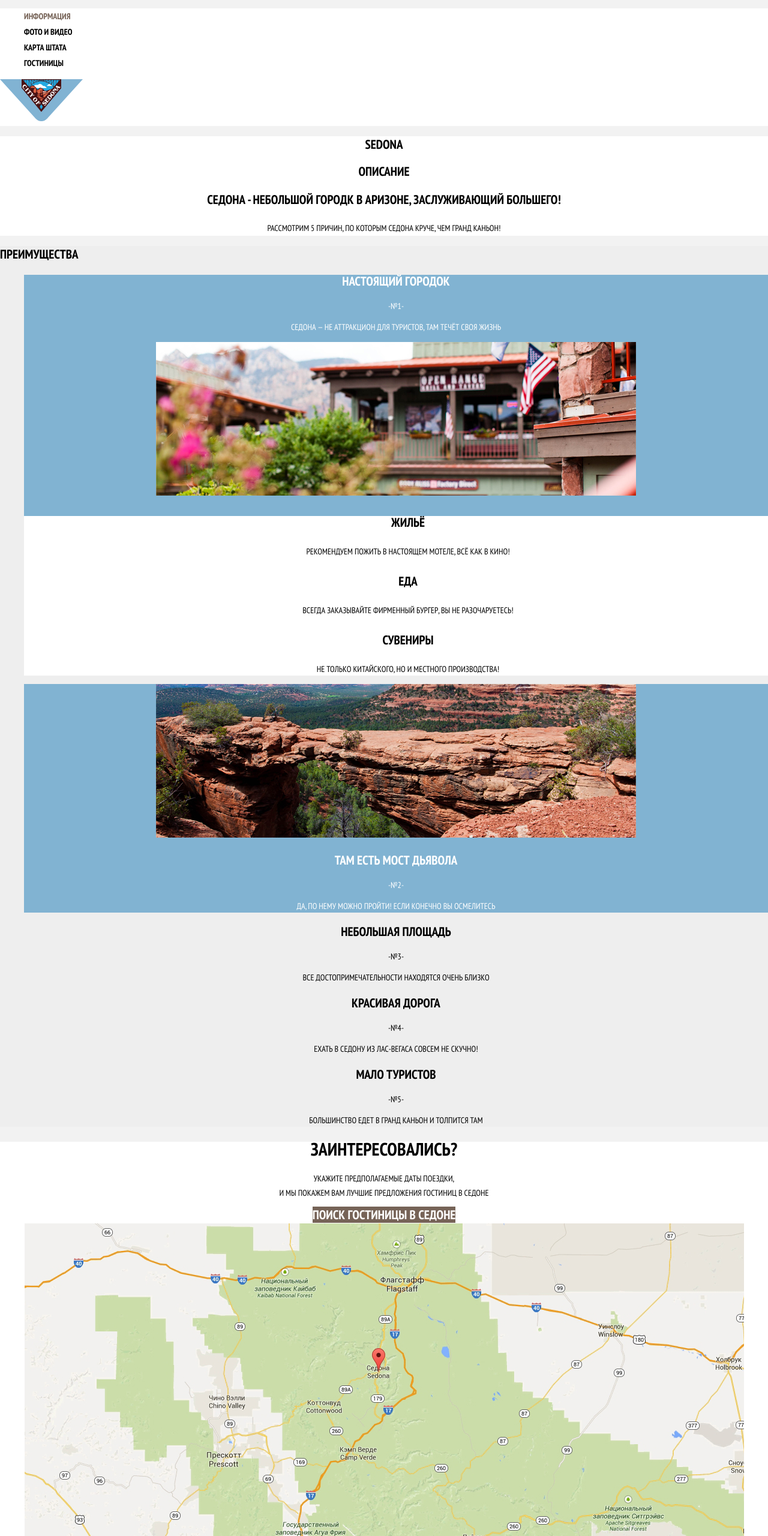
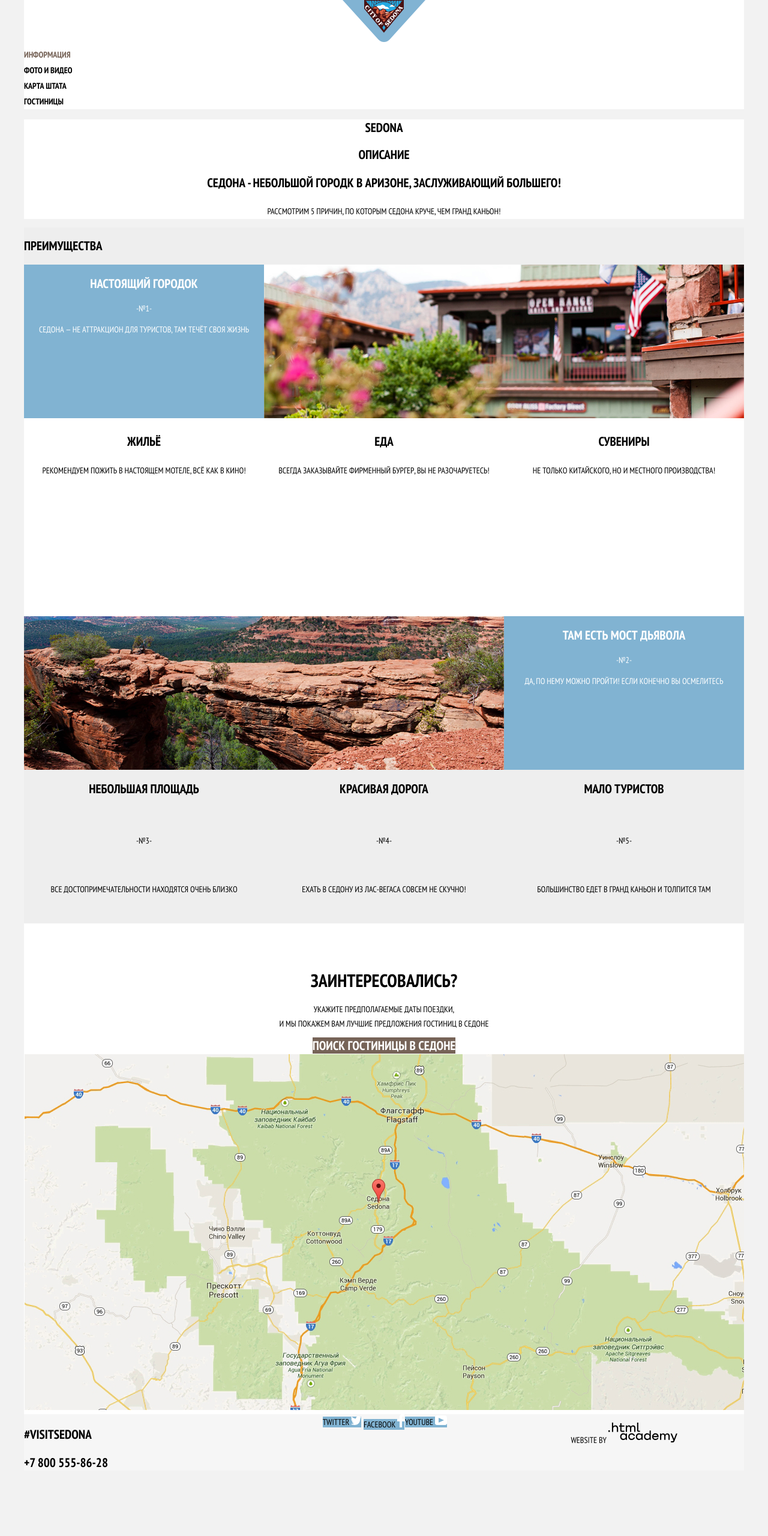
Before and after one commit to gradis/1795063-sedona-31, a plain HTML site: page index.html in a window 1280 px wide. Shown: the top 2560 px of the page at 60% size. After the commit the page ends 2451 px from the top, so only its background shows below. Drawn offline with Linux system fonts and the light colour scheme.

Commit message:
Сетка на гридах для главной страницы

```diff
--- a/css/style.css
+++ b/css/style.css
@@ -21,9 +21,15 @@
 
 /* Global */
 
+.page {
+  height: 100%;
+}
+
 body {
+  width: 1200px;
+  max-width: 1200px;
   min-width: 960px;
-  margin: 0;
+  margin: 0 auto;
   padding: 0;
   font-family: "PT Sans Narrow", Arial, sans-serif;
   font-size: 14px;
@@ -31,6 +37,9 @@ body {
   text-transform: uppercase;
   background-color: var(--basic-light-gray);
 
+  min-height: 100%;
+  display: grid;
+  grid-template-rows: min-content 1fr min-content;
 }
 
 a {
@@ -45,13 +54,29 @@ img {
 
 /* User navigation */
 
+.main-header {
+  width: 1200px;
+  display: grid;
+  margin: 0 auto;
+}
+
 .main-navigation {
+  display: grid;
   font-size: 14px;
   line-height: 26px;
   background-color: var(--basic-white);
+  height: 0 auto;
+}
+
+.main-header-logo {
+  justify-self: center;
+
 }
 
 .site-navigation {
+  margin: 0;
+  padding: 0;
+  order: 1;
   list-style-type: none;
 }
 
@@ -93,20 +118,44 @@ img {
 
 .features {
   background-color: var(--special-gray);
+  display: grid;
+
 }
 
 .features-list {
+  margin: 0;
+  padding: 0;
   list-style-type: none;
+  display: grid;
+  grid-template-columns: 1fr 1fr 1fr;
 }
 
 .features-item {
+  min-height: 256px;
   text-align: center;
   line-height:  21px;
+  display: grid;
+}
+
+.wide-item {
+  grid-column: 1 / -1;
 }
 
 .blue-item {
   color:var(--basic-white);
   background-color: var(--basic-blue);
+
+  display: grid;
+  grid-template-columns: min-content 1fr;
+}
+
+.blue-item-image {
+  min-width: 800px;
+  height: auto;
+}
+
+.blue-text {
+  min-width: 400px;
 }
 
 .features-item h3 {
@@ -122,6 +171,12 @@ img {
   color: var(--basic-black);
   background-color: var(--basic-white);
   list-style-type: none;
+  margin: 0;
+  padding: 0;
+  height: 330px;
+
+  display: grid;
+  grid-template-columns: 1fr 1fr 1fr;
 }
 
 .interesting-item {
@@ -149,6 +204,7 @@ img {
 }
 
 .book {
+  padding-top: 58px;
   background-color: var(--basic-white);
   text-align: center;
   line-height: 24px;
@@ -166,32 +222,7 @@ img {
   background-color: var(--basic-brown);
 }
 
-.main-footer {
-  line-height: 26px;
-  background-color: rgba(255, 255, 255, 0.3)
-}
 
-.inner-footer {
-  line-height: 26px;
-  background-color: var(--basic-white);
-}
-
-.footer-contacts {
-  font-size: 21px;
-  font-weight: 700;
-}
-
-.footer-social {
-  text-align: center;
-}
-
-.social-list {
-  list-style-type: none;
-}
-
-.social-button {
-  background-color: var(--basic-blue);
-}
 
 .modal {
   line-height: 26px;
@@ -236,14 +267,30 @@ img {
 .filters {
   background-color: var(--basic-white);
   line-height: 21px;
+  display: grid;
+}
+
+.filters-form {
+  display: grid;
+  grid-template-columns: 1fr 1fr 1fr;
+}
+
+.filters-form button {
+  grid-column: 3/3;
 }
 
 .filters-form fieldset {
   border: none;
 }
 
+.infrastructure-filter {
+  width: 326px;
+}
+
 .infrastructure-filter ul{
   list-style-type: none;
+  margin: 0;
+  padding: 0;
 }
 
 .infrastructure-filter legend{
@@ -253,6 +300,8 @@ img {
 
 .type-of-place-filter ul {
   list-style-type: none;
+  margin: 0;
+  padding: 0;
 }
 
 .type-of-place-filter legend {
@@ -266,6 +315,8 @@ img {
 }
 
 .count-and-sort {
+  padding-left: 73px;
+  padding-right: 73px;
   background-color: var(--basic-white);
 }
 
@@ -312,6 +363,15 @@ img {
 
 .housing-options-list {
   list-style-type: none;
+  margin: 0;
+  padding: 0;
+}
+
+.housing-options-item {
+  padding: 29px 73px;
+  height: 152px;
+  display: grid;
+  grid-template-columns: 135px 1fr 127px;
 }
 
 .housing-options-item h3 {
@@ -327,12 +387,63 @@ img {
 
 .rate-list {
   list-style-image: url('../img/icons/star.svg');
+  margin: 0;
+  padding: 0;
+  display: grid;
+  grid-template-columns: repeat(5, 1fr);
 }
 
 .rate-text {
   background-color: var(--basic-light-gray);
   font-size: 14px;
   line-height: 21px;
+  text-align: center;
+}
+
+/* Footer */
+
+.main-footer {
+  display: grid;
+  grid-template-columns: 1fr 1fr 1fr;
+  margin: 0;
+
+  line-height: 26px;
+  background-color: rgba(255, 255, 255, 0.3)
+}
+
+.inner-footer {
+  display: grid;
+  grid-template-columns: 1fr 1fr 1fr;
+  margin: 0;
+
+  line-height: 26px;
+  background-color: var(--basic-white);
+}
+
+.footer-contacts {
+  font-size: 21px;
+  font-weight: 700;
+}
+
+.footer-social {
+  justify-self: center;
+  text-align: center;
+}
+
+.social-list {
+  margin: 0;
+  padding: 0;
+  list-style-type: none;
+  display: grid;
+  grid-template-columns: 1fr 1fr 1fr;
+}
+
+.social-button {
+  background-color: var(--basic-blue);
+}
+
+.footer-copyright {
+  justify-self: center;
 }
 
 /* Buttons */
--- a/index.html
+++ b/index.html
@@ -1,5 +1,5 @@
   <!DOCTYPE html>
-  <html lang="ru">
+  <html class="page" lang="ru">
     <head>
       <meta charset="utf-8">
       <title>HTML Academy: Седона</title>
@@ -18,7 +18,7 @@
             <li><a href="#">Карта штата</a></li>
             <li><a href="catalog.html">Гостиницы</a></li>
           </ul>
-          <a href="index.html"><img src="img/logo/logo.svg" width="138" height="70" alt="Перейти на главую страницу сайта"></a>
+          <a class="main-header-logo" href="index.html"><img src="img/logo/logo.svg" width="138" height="70" alt="Перейти на главую страницу сайта"></a>
         </nav>
       </header>
 
@@ -43,13 +43,17 @@
         <section class="features">
           <h2>Преимущества</h2>
           <ul class="features-list">
-            <li class="features-item blue-item">
+            <li class="features-item wide-item">
+              <div class="blue-item">
+                <div class="blue-text">
                   <h3>Настоящий городок</h3>
                   <p>-№1-</p>
                   <p>
                     Седона — не аттракцион для туристов, там течёт своя жизнь
                   </p>
+                </div>
                 <img src="img/town.jpg" width="800" height="256" alt="Фотография дома, который находится в Седоне">
+              </div>
               <ul class="interesting-features">
                 <li class="interesting-item">
                   <!-- img home-ico -->
@@ -68,13 +72,17 @@
                 </li>
               </ul>
             </li>
-            <li class="features-item blue-item">
-              <img src="img/landscape.jpg" width="800" height="256" alt="Фотография Моста дьявола">
+            <li class="features-item wide-item">
+              <div class="blue-item">
+                <img class="blue-item-image" src="img/landscape.jpg" width="800" height="256" alt="Фотография Моста дьявола">
+                <div class="blue-text">
                   <h3>Там есть Мост дьявола</h3>
                   <p>-№2-</p>
                   <p>
                     Да, по нему можно пройти! Если конечно вы осмелитесь
                   </p>
+                </div>
+              </div>
             </li>
             <li class="features-item">
               <h3>Небольшая площадь</h3>
@@ -106,7 +114,7 @@
             укажите предполагаемые даты поездки, <br>
             и мы покажем вам лучшие предложения гостиниц в Седоне
           </p>
-          <a class="book-link brown-button" href="#">Поиск гостиницы в Седоне</a><br>
+          <a class="book-link brown-button" href="#">Поиск гостиницы в Седоне</a>
           <img src="img/map.jpg" width="1199" height="594" alt="Местоположение города на карте. Он находится севернее Фластаффа, штат Аризона">
         </section>
       </main>
@@ -153,7 +161,7 @@
       </footer>
 
       <!-- POP-UP WINDOW -->
-      <section class="modal">
+      <!--<section class="modal">
         <p>Поиск гостиницы в Седоне</p>
         <form action="https://echo.htmlacademy.ru" method="post">
           <label>Дата заезда:</label>
@@ -166,7 +174,7 @@
           <input class="modal-input input-count" name="childrens" type="number" value="1">
           <button class="button modal-button blue-button" type="submit">Найти</button>
         </form>
-      </section>
+      </section>-->
 
     </body>
   </html>
```
Also changed, not shown: catalog.html (+17 -5 lines). Lines whose indentation alone changed are shown as unchanged.
